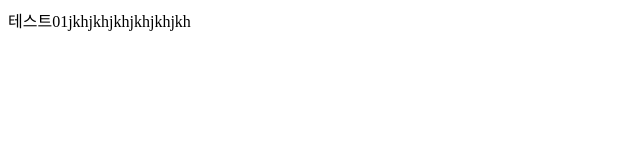
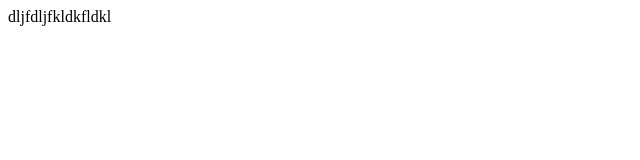
Before and after one commit to gomaci/test0417b, a plain HTML site: page index.html in a window 1280 px wide. Shown: the whole page, without its empty margins (0-640 px from the left). Drawn offline with Linux system fonts and the light colour scheme.

Commit message:
새로운 로컬에서 커밋

```diff
--- a/index.html
+++ b/index.html
@@ -6,6 +6,6 @@
   <title>Document</title>
 </head>
 <body>
-  테스트01jkhjkhjkhjkhjkhjkh
+  dljfdljfkldkfldkl
 </body>
 </html>
```
Also changed, not shown: aaa.txt (added).
